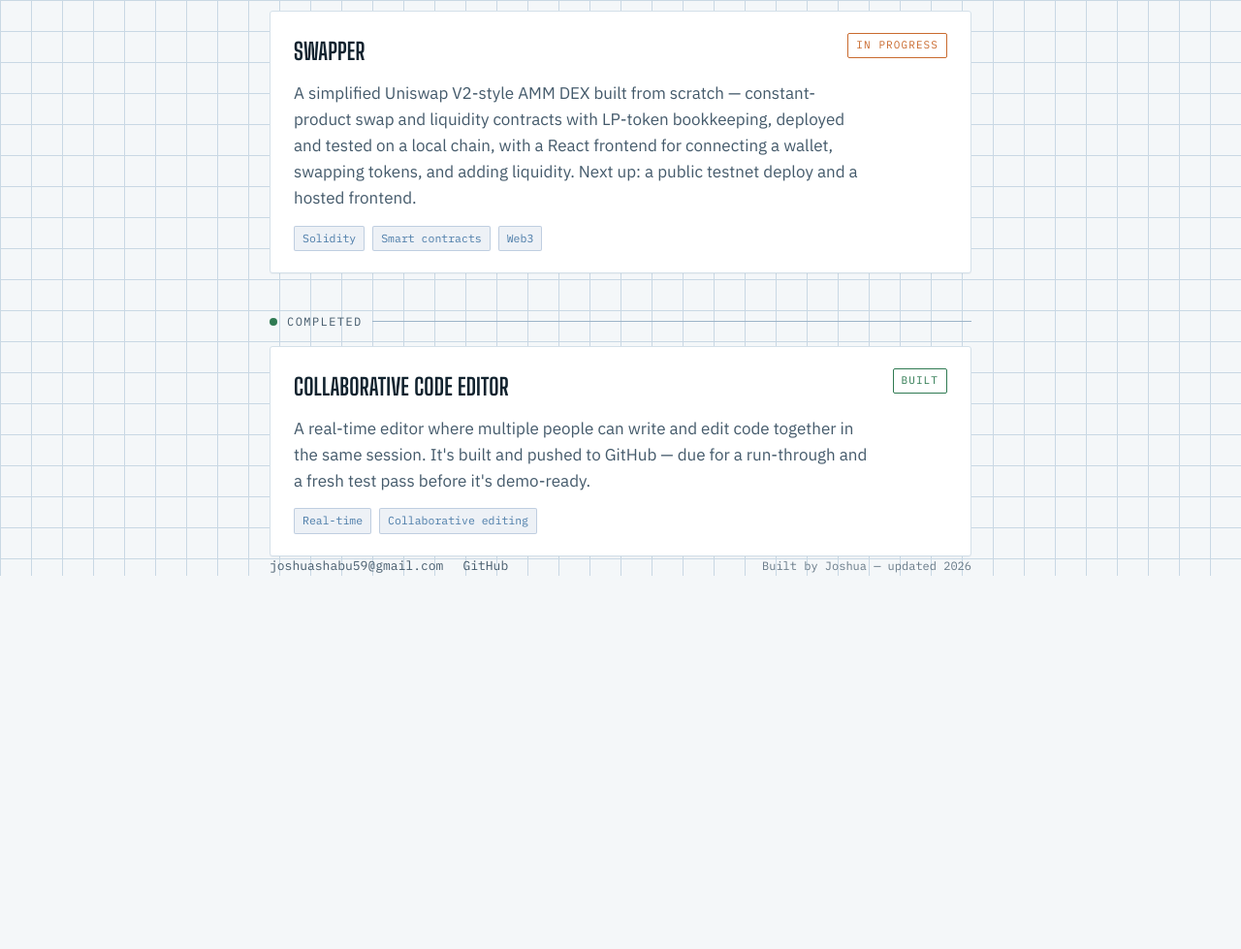
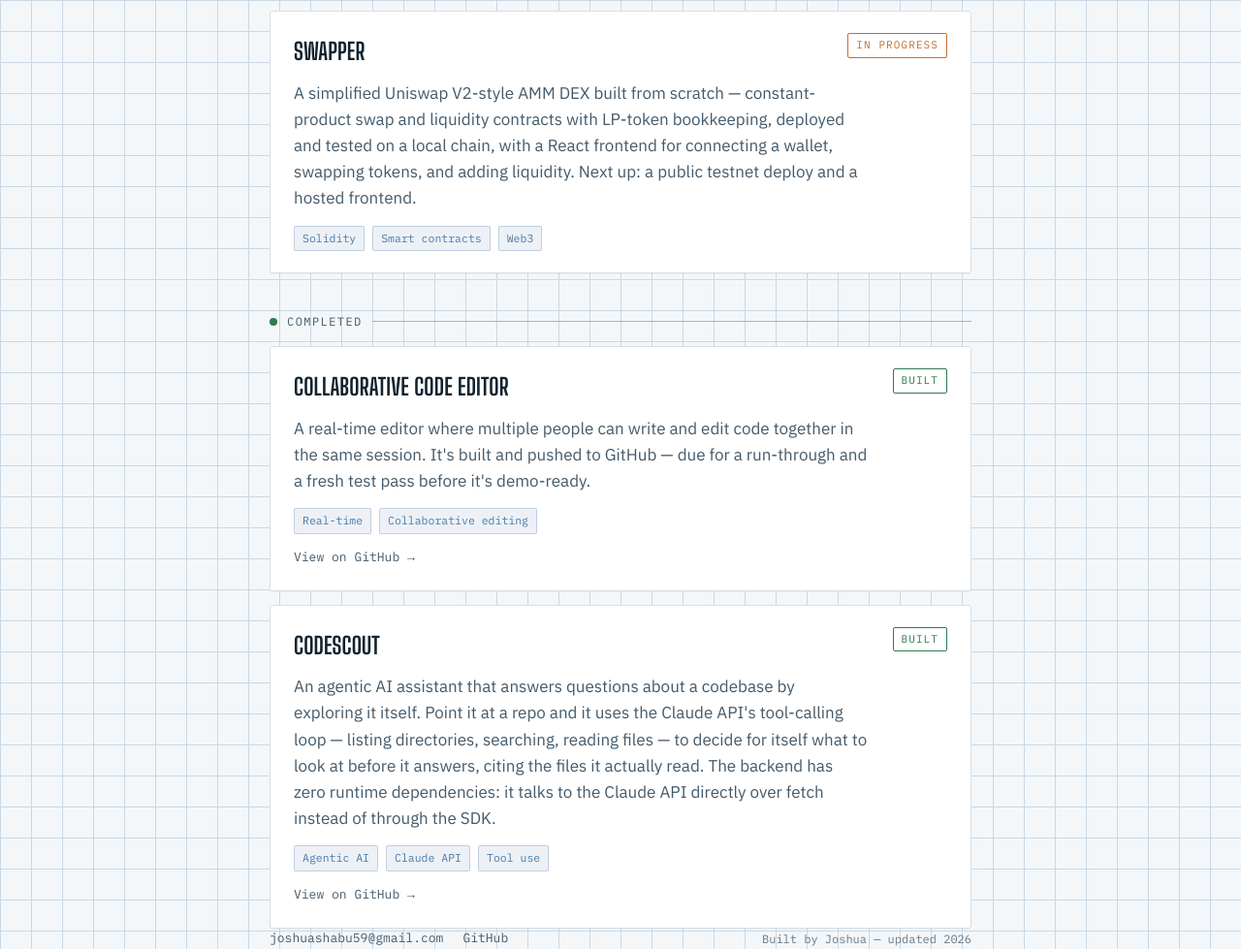
Before and after one commit to Joshua-Shabu/Joshua-Shabu.github.io, a plain HTML site: page index.html in a window 1280 px wide. Shown: the part 1024-2003 px from the top of the page at 97% size. Before the commit the page ends 1618 px from the top, so only its background shows below. Drawn offline with Linux system fonts and the light colour scheme.

Commit message:
Add CodeScout project

```diff
--- a/index.html
+++ b/index.html
@@ -262,6 +262,16 @@
     max-width: 58ch;
   }
 
+  .card-link {
+    display: inline-block;
+    margin-top: 14px;
+    font-family: "IBM Plex Mono", monospace;
+    font-size: 13px;
+    color: var(--ink-soft);
+    text-decoration: none;
+  }
+  .card-link:hover { color: var(--blue); }
+
   .tags { display: flex; flex-wrap: wrap; gap: 8px; }
   .tag {
     font-family: "IBM Plex Mono", monospace;
@@ -395,6 +405,20 @@
           <span class="tag">Real-time</span>
           <span class="tag">Collaborative editing</span>
         </div>
+        <a class="card-link" href="https://github.com/Joshua-Shabu/collaborative-code-editor" target="_blank" rel="noopener">View on GitHub →</a>
+      </article>
+      <article class="card">
+        <div class="card-top">
+          <h3>CodeScout</h3>
+          <span class="status-pill done">Built</span>
+        </div>
+        <p class="desc">An agentic AI assistant that answers questions about a codebase by exploring it itself. Point it at a repo and it uses the Claude API's tool-calling loop — listing directories, searching, reading files — to decide for itself what to look at before it answers, citing the files it actually read. The backend has zero runtime dependencies: it talks to the Claude API directly over fetch instead of through the SDK.</p>
+        <div class="tags">
+          <span class="tag">Agentic AI</span>
+          <span class="tag">Claude API</span>
+          <span class="tag">Tool use</span>
+        </div>
+        <a class="card-link" href="https://github.com/Joshua-Shabu/codescout" target="_blank" rel="noopener">View on GitHub →</a>
       </article>
     </div>
   </section>
```
